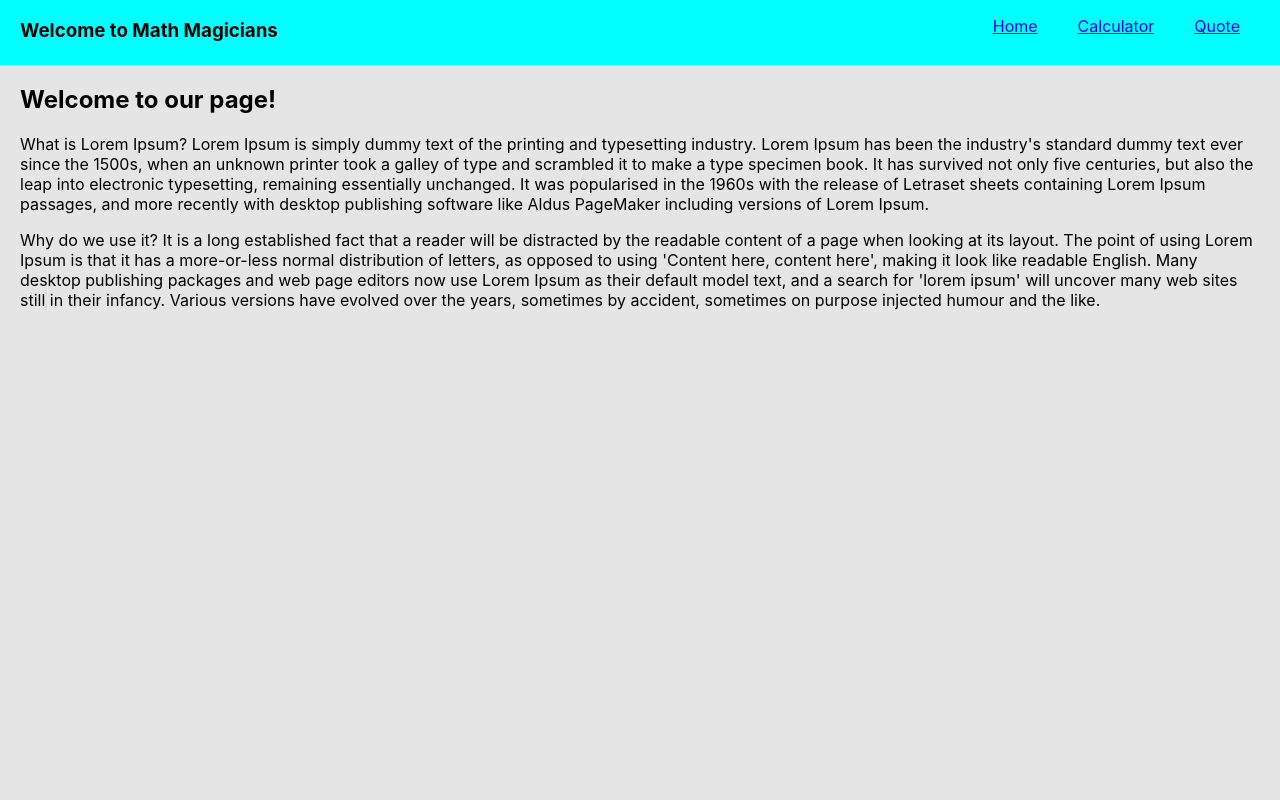
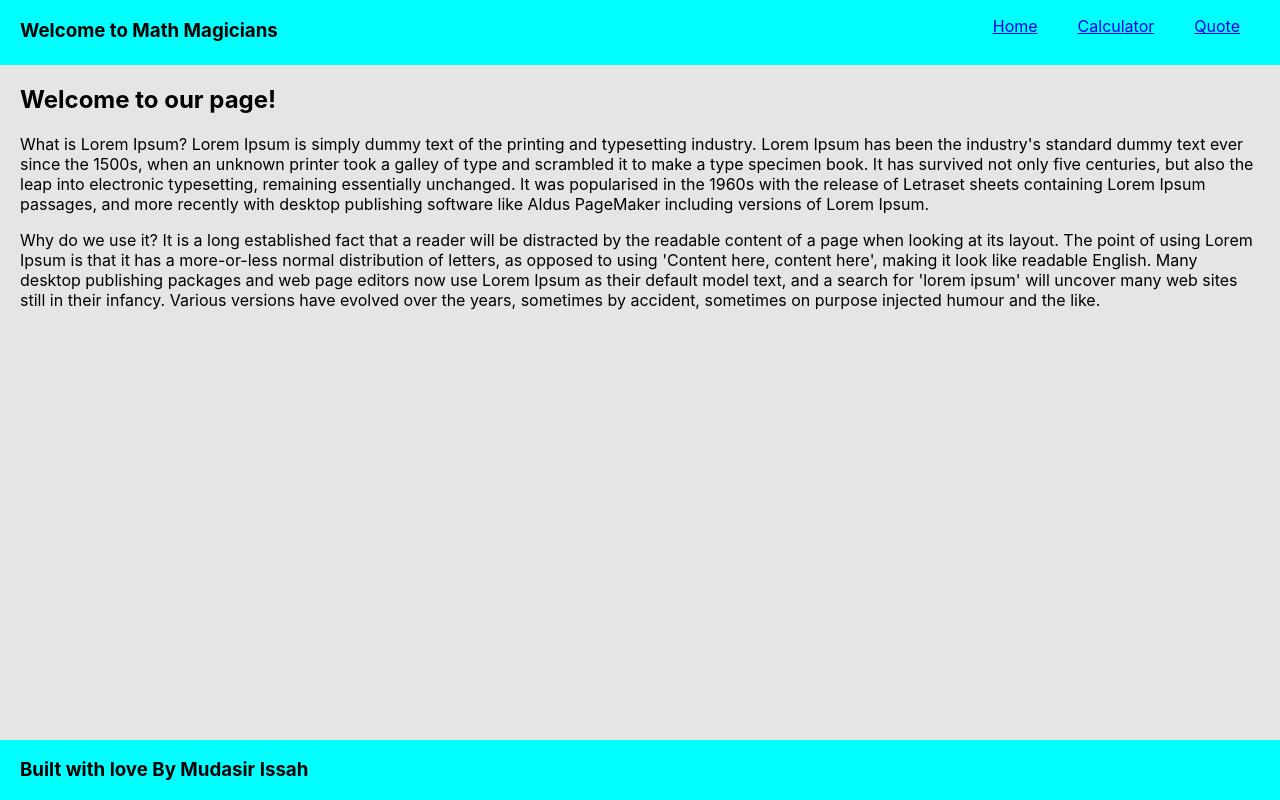
Before and after one commit to mudasiri/mmagicians, a React (Create React App) app: page / in a window 1280 px wide. Built offline with nearby package versions, Linux system fonts and the light colour scheme.

Commit message:
added-footer-message

```diff
--- a/src/App.css
+++ b/src/App.css
@@ -137,6 +137,15 @@
   border-right: 0 solid white !important;
 }
 
+.footer{
+  position: fixed;
+  bottom: 0;
+  padding: 0 20px;
+  background-color: aqua;
+  width: 100%;
+  margin: auto;
+}
+
 /* Larger Screen Size => 768px */
 @media screen and (min-width: 768px) {
   body {
--- /dev/null
+++ b/src/components/footer.js
@@ -0,0 +1,13 @@
+import React from "react";
+
+function Footer() {
+    return(
+        <>
+        <div className="footer">
+            <h3>Built with love By Mudasir Issah</h3>
+        </div>
+        </>
+    )
+}
+
+export default Footer;
--- a/src/index.js
+++ b/src/index.js
@@ -3,6 +3,7 @@
 import { BrowserRouter } from 'react-router-dom';
 import './index.css';
 import App from './App';
+import Footer from './components/footer';
 import reportWebVitals from './reportWebVitals';
 
 const root = ReactDOM.createRoot(document.getElementById('root'));
@@ -10,6 +11,7 @@
   <React.StrictMode>
     <BrowserRouter>
     <App />
+    <Footer />
     </BrowserRouter>
   </React.StrictMode>,
 );
```
